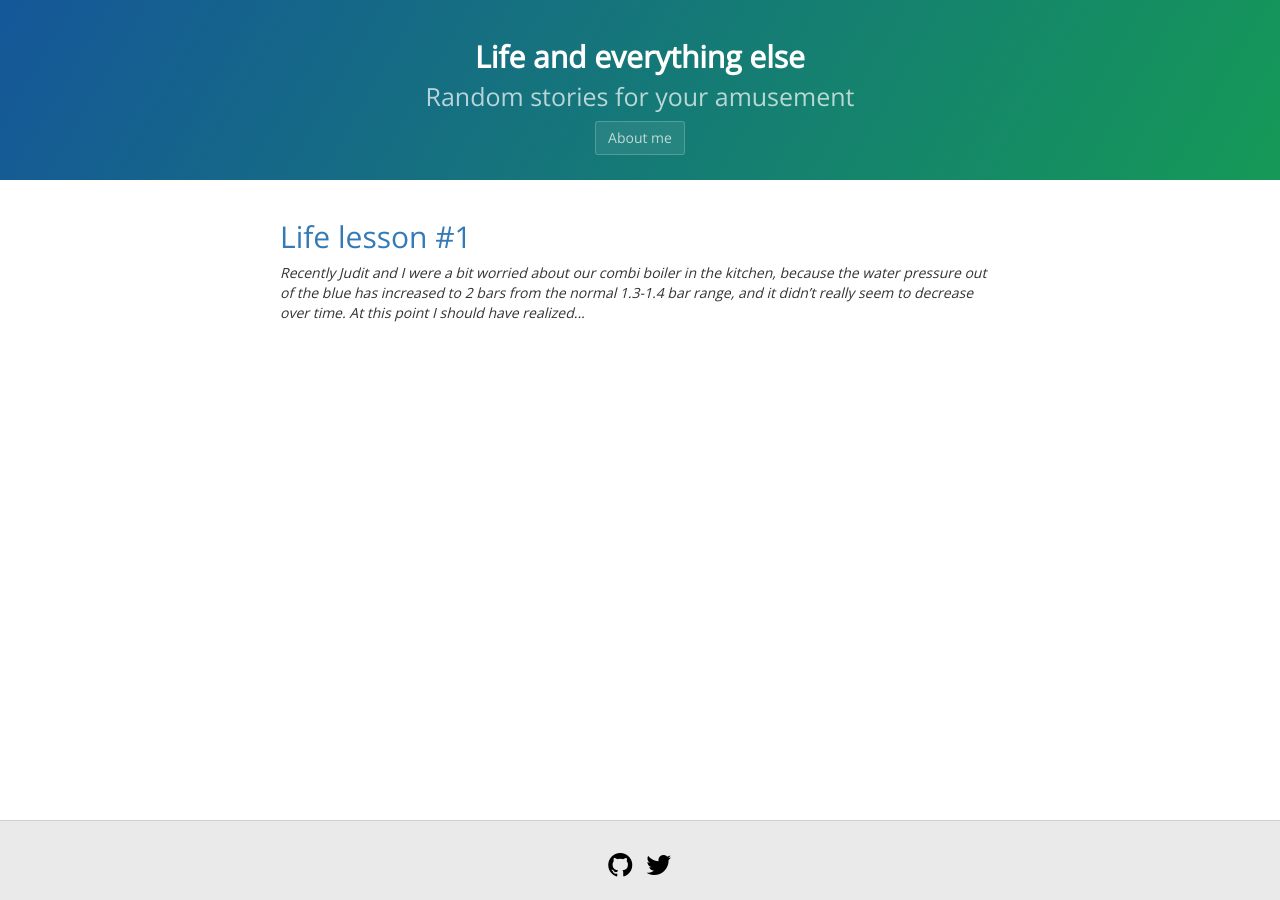
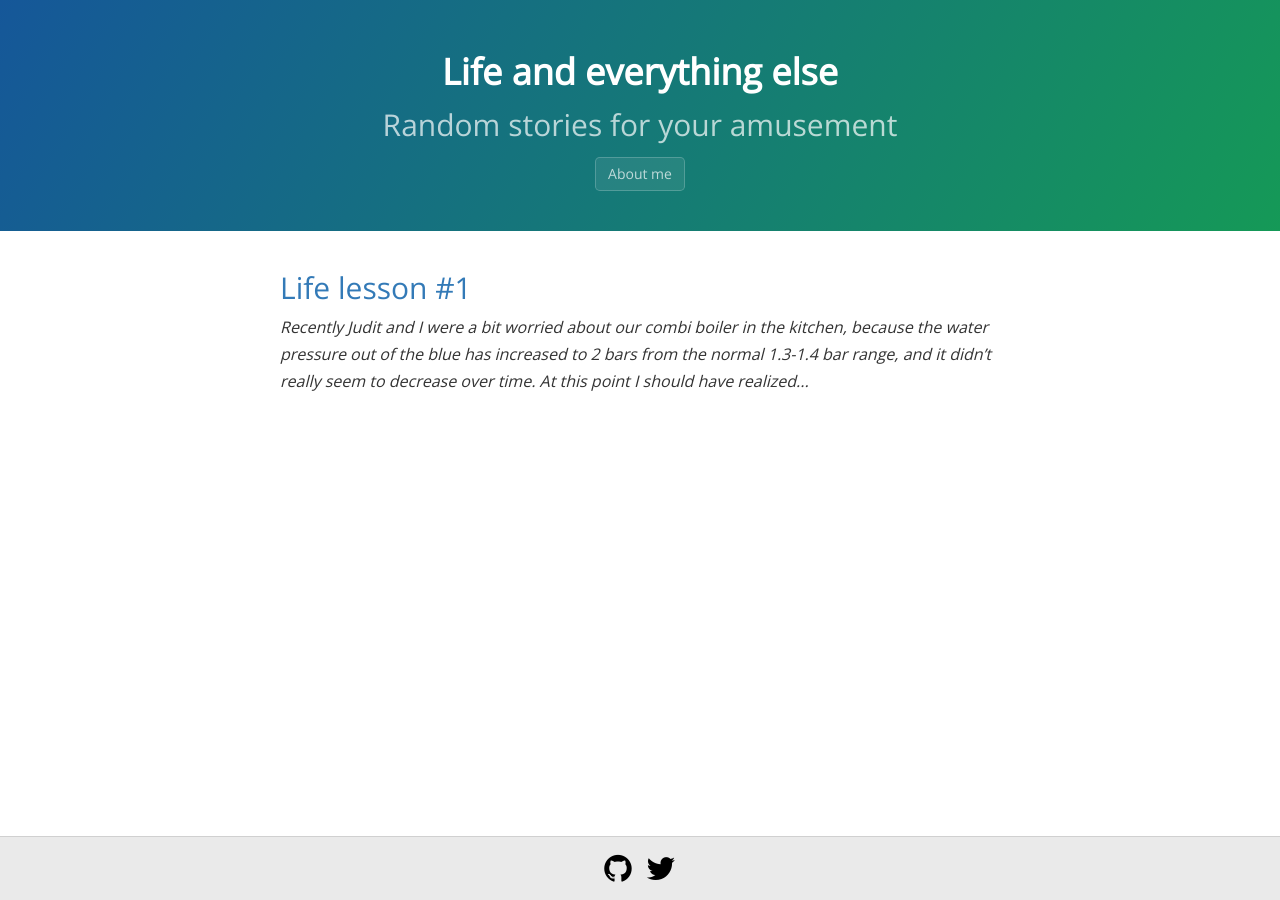
Before and after one commit to aldaris/aldaris.github.io, a Jekyll site: the page built from index.md, in a window 1280 px wide. Built offline with Jekyll 4.4.1, drawn with Linux system fonts in a browser that asks for light colours.

Commit message:
Minor CSS fixes

```diff
--- a/css/style.css
+++ b/css/style.css
@@ -1,9 +1,6 @@
-html {
-    font-size: 62.5%;
-}
-
 html, body {
     font-family: 'Open Sans', sans-serif;
+    font-size: 16px;
     margin: 0;
     padding: 0;
     height: 100%;
@@ -24,9 +21,6 @@ div.wrapper {
 }
 
 @media screen and (max-width: 768px) {
-    html {
-        font-size: 50%;
-    }
     header.spacious>div {
         display: none;
     }
@@ -44,7 +38,6 @@ div.wrapper {
     }
     header.spacious h2 {
         max-width: 80%;
-        font-size: 2.5rem;
     }
     header.spacious>nav {
         display: none;
@@ -65,7 +58,6 @@ header.main {
 }
 
 header.spacious h1 {
-    font-size: 3rem;
     font-weight: bold;
     color: #fff;
 }
@@ -86,7 +78,7 @@ header.spacious a.btn {
 }
 
 header.post-header {
-    margin-bottom: 40px;
+    margin-bottom: 2rem;
 }
 
 .navbar a {
@@ -103,8 +95,16 @@ main {
     max-width: 750px;
 }
 
+pre {
+    margin: 1rem 0 1.5rem;
+}
+
 div.post-excerpt {
     font-style: italic;
+}
+
+p {
+    line-height: 1.7rem;
 }
 
 p.post-date {
@@ -113,18 +113,17 @@ p.post-date {
 
 footer.main {
     background-color: #eaeaea;
-    height: 8rem;
-    margin-top: 4rem;
+    height: 4rem;
     bottom: 0;
     width: 100%;
     position: absolute;
     border-top: 1px solid #d0d0d0;
     text-align: center;
-    padding-top: 1.5rem;
+    padding-top: 0.5rem;
 }
 
 footer>div {
-    padding-top: 1.5rem;
+    padding-top: 0.5rem;
 }
 
 footer.main a {
```
